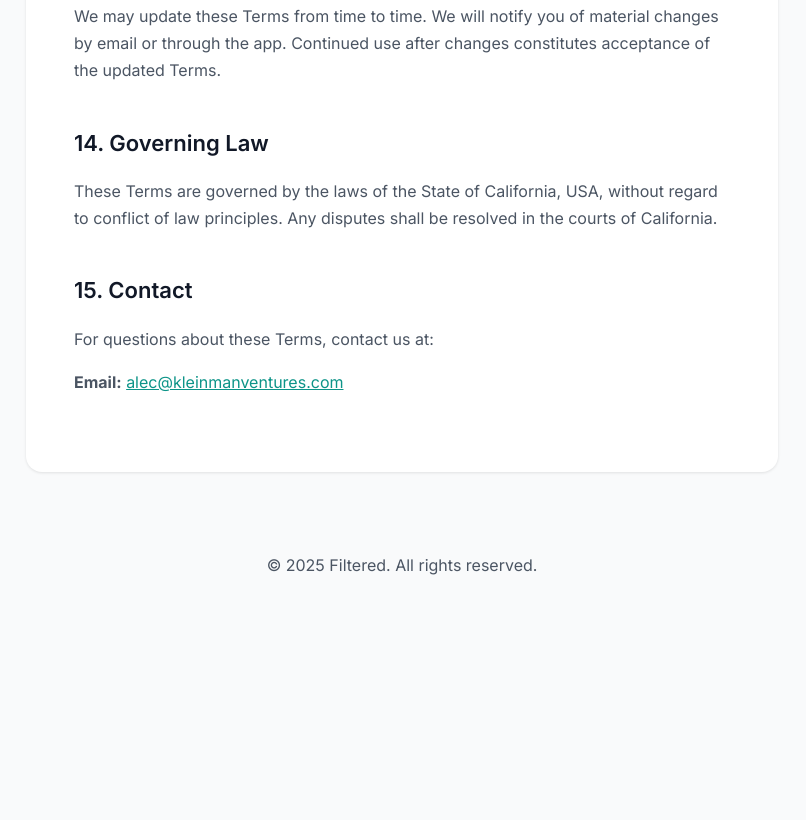
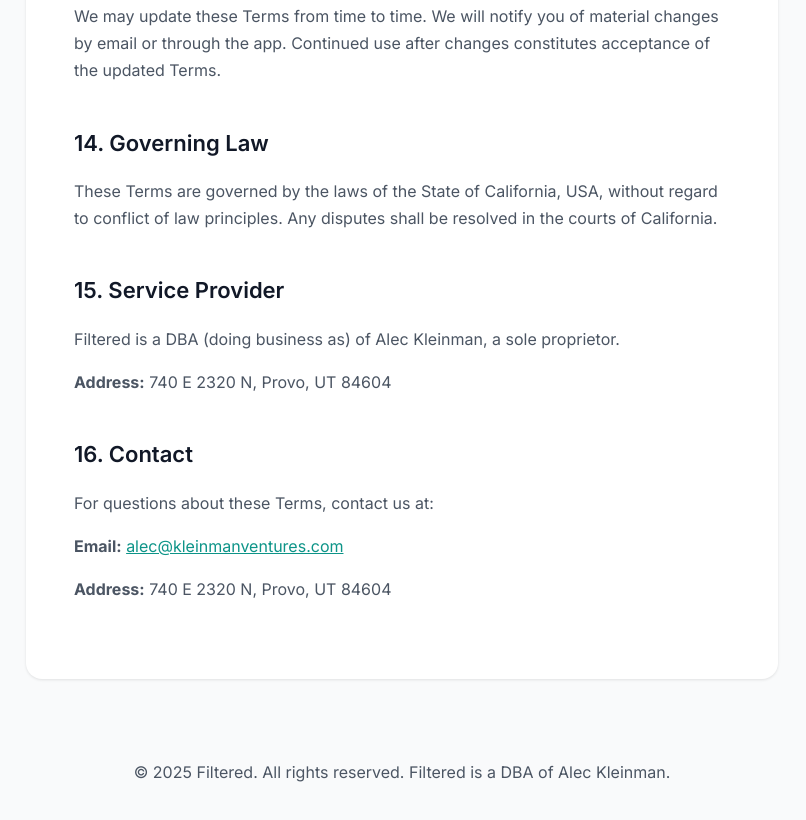
Before and after one commit to akleinman405/filtered-landing, a plain HTML site: page terms.html in a window 1280 px wide. Shown: the part 3588-4408 px from the top of the page, without its empty margins (238-1044 px from the left). Before the commit the page ends 4223 px from the top, so only its background shows below. Drawn offline with Linux system fonts and the light colour scheme.

Commit message:
Add Trust Hub required legal entity info
- Footer: 'Filtered is a DBA of Alec Kleinman'
- Privacy Policy: Added DBA disclosure and business address
- Terms of Service: Added Service Provider section with address

Address: 740 E 2320 N, Provo, UT 84604

```diff
--- a/terms.html
+++ b/terms.html
@@ -252,14 +252,19 @@
             <h2>14. Governing Law</h2>
             <p>These Terms are governed by the laws of the State of California, USA, without regard to conflict of law principles. Any disputes shall be resolved in the courts of California.</p>
 
-            <h2>15. Contact</h2>
+            <h2>15. Service Provider</h2>
+            <p>Filtered is a DBA (doing business as) of Alec Kleinman, a sole proprietor.</p>
+            <p><strong>Address:</strong> 740 E 2320 N, Provo, UT 84604</p>
+
+            <h2>16. Contact</h2>
             <p>For questions about these Terms, contact us at:</p>
             <p><strong>Email:</strong> <a href="mailto:alec@kleinmanventures.com">alec@kleinmanventures.com</a></p>
+            <p><strong>Address:</strong> 740 E 2320 N, Provo, UT 84604</p>
         </div>
     </main>
 
     <footer>
-        <p>&copy; 2025 Filtered. All rights reserved.</p>
+        <p>&copy; 2025 Filtered. All rights reserved. Filtered is a DBA of Alec Kleinman.</p>
     </footer>
 </body>
 </html>
```
Also changed, not shown: index.html (+22 -1 lines), privacy.html (+3 -1 lines).
